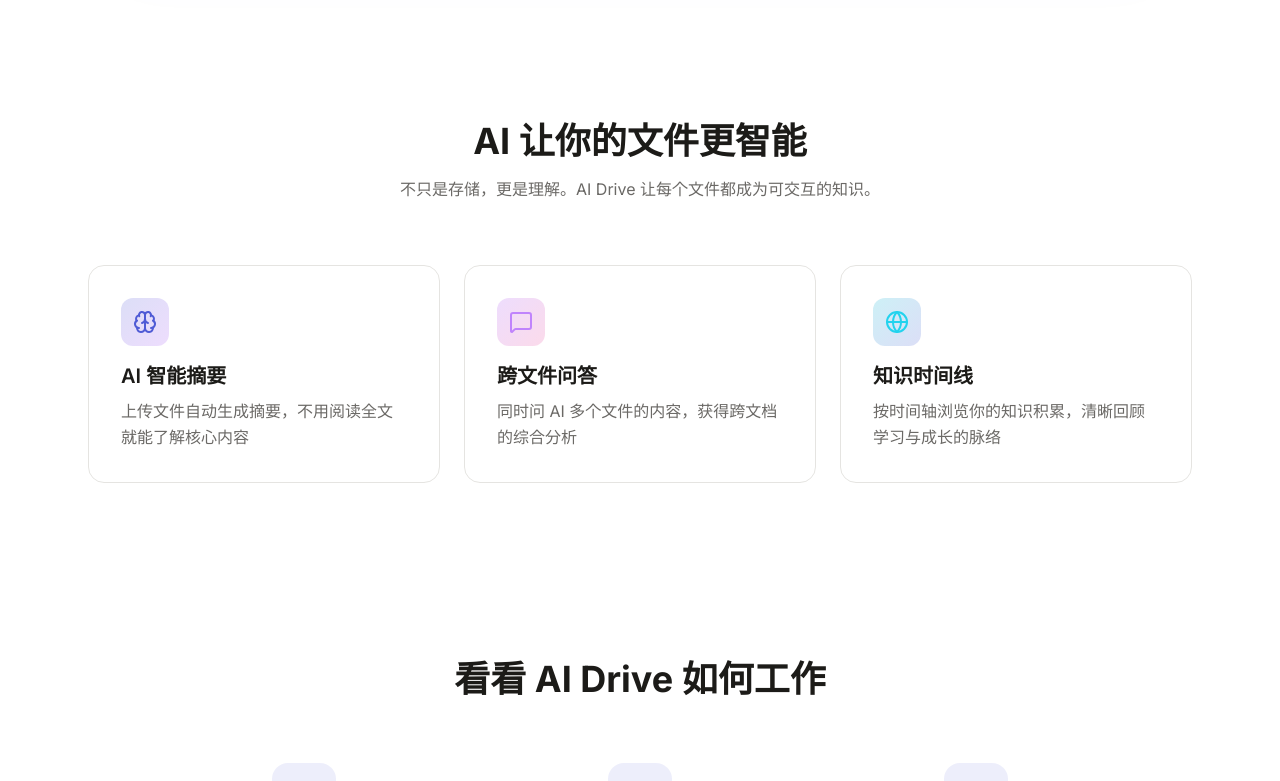
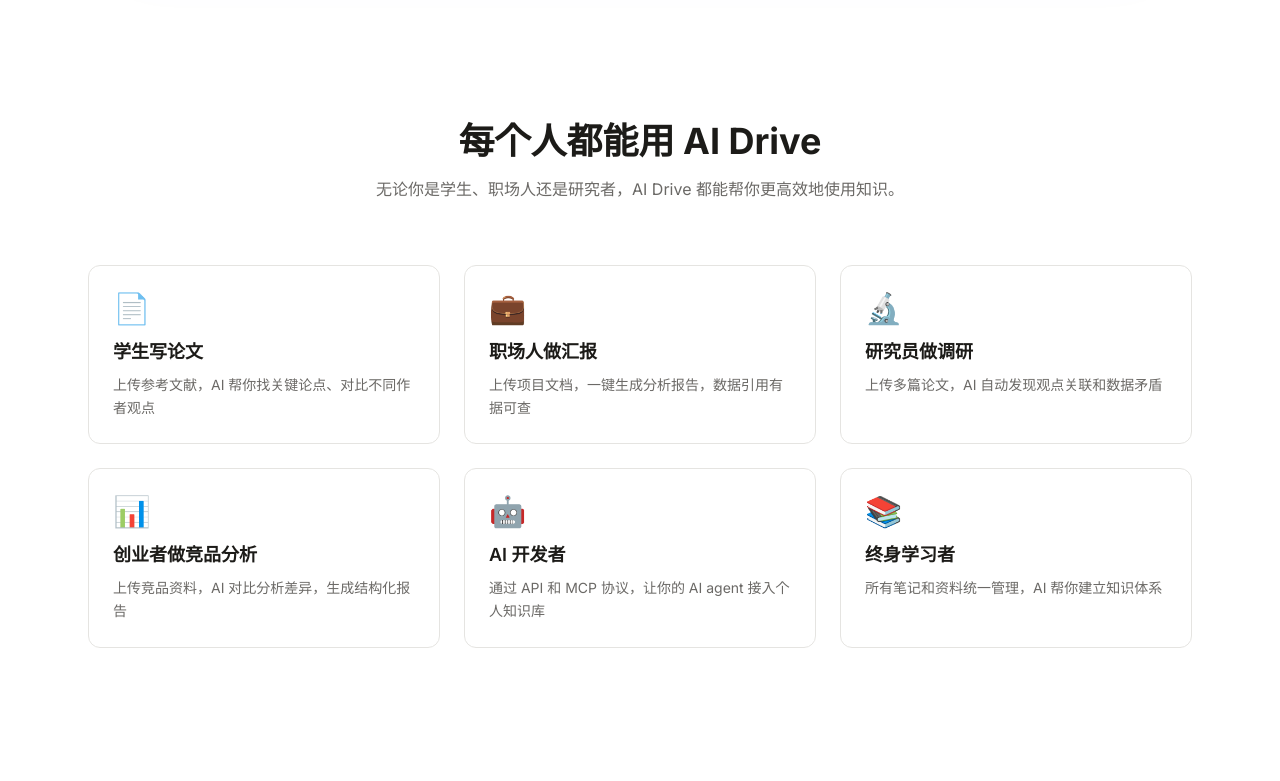
Before and after one commit to DriveMem/drivemem, a Next.js app in the folder apps/web/: page / in a window 1280 px wide. Shown: the part 1600-2381 px from the top of the page. Built offline with nearby package versions, Linux system fonts and the light colour scheme.

Commit message:
feat(web): file detail drawer with AI summary + actions

```diff
--- a/apps/web/src/app/page.tsx
+++ b/apps/web/src/app/page.tsx
@@ -9,12 +9,9 @@ import {
   MessageSquare,
   History,
   Command,
-  Brain,
-  Shield,
   Quote,
   ArrowRight,
   ChevronRight,
-  Globe,
 } from "lucide-react"
 
 function FadeIn({ children, className = "" }: { children: ReactNode; className?: string }) {
@@ -77,10 +74,10 @@ export default function LandingPage() {
       <section className="relative z-10 flex min-h-[90vh] flex-col items-center justify-center bg-gradient-to-b from-[#F4F5FD] to-white px-6 text-center">
         <FadeIn>
           <h1 className="mx-auto max-w-4xl text-5xl font-bold leading-tight tracking-tight sm:text-7xl">
-            让 AI 记住你的一切
+            你的 AI 知识助手
           </h1>
           <p className="mx-auto mt-6 max-w-2xl text-lg text-[#6B6966] sm:text-xl">
-            上传你的文档，AI 帮你记忆、理解、随时回答。你的个人 AI 知识库。
+            上传文件，AI 自动理解。随时提问，AI 用你的知识回答。
           </p>
           <div className="mt-10 flex flex-wrap justify-center gap-4">
             <Button asChild size="lg" className="h-12 px-8 text-base bg-[#4F5BD5] hover:bg-[#3D49C4] text-white">
@@ -114,33 +111,26 @@ export default function LandingPage() {
 
       {/* Value Cards section removed — AI Feature Showcase below is more specific */}
 
-      {/* ===== AI Feature Showcase ===== */}
+      {/* ===== Scenario Cards ===== */}
       <section id="features" className="relative z-10 mx-auto max-w-6xl px-6 py-24">
         <FadeIn>
-          <h2 className="text-center text-3xl font-bold sm:text-4xl">AI 让你的文件更智能</h2>
-          <p className="mx-auto mt-4 max-w-2xl text-center text-[#6B6966]">不只是存储，更是理解。AI Drive 让每个文件都成为可交互的知识。</p>
-          <div className="mt-16 grid gap-6 sm:grid-cols-3">
-            <div className="group rounded-2xl border border-[#E5E4E1] bg-white p-8 backdrop-blur transition hover:border-[#4F5BD5]/30 hover:bg-[#F8F7F5]">
-              <div className="flex h-12 w-12 items-center justify-center rounded-xl bg-gradient-to-br from-[#4F5BD5]/20 to-purple-500/20 mb-4">
-                <Brain className="h-6 w-6 text-[#4F5BD5]" />
+          <h2 className="text-center text-3xl font-bold sm:text-4xl">每个人都能用 AI Drive</h2>
+          <p className="mx-auto mt-4 max-w-2xl text-center text-[#6B6966]">无论你是学生、职场人还是研究者，AI Drive 都能帮你更高效地使用知识。</p>
+          <div className="mt-16 grid gap-6 sm:grid-cols-2 lg:grid-cols-3">
+            {[
+              { emoji: "📄", title: "学生写论文", desc: "上传参考文献，AI 帮你找关键论点、对比不同作者观点" },
+              { emoji: "💼", title: "职场人做汇报", desc: "上传项目文档，一键生成分析报告，数据引用有据可查" },
+              { emoji: "🔬", title: "研究员做调研", desc: "上传多篇论文，AI 自动发现观点关联和数据矛盾" },
+              { emoji: "📊", title: "创业者做竞品分析", desc: "上传竞品资料，AI 对比分析差异，生成结构化报告" },
+              { emoji: "🤖", title: "AI 开发者", desc: "通过 API 和 MCP 协议，让你的 AI agent 接入个人知识库" },
+              { emoji: "📚", title: "终身学习者", desc: "所有笔记和资料统一管理，AI 帮你建立知识体系" },
+            ].map((s) => (
+              <div key={s.title} className="rounded-xl border border-[#E5E4E1] bg-white p-6 transition hover:shadow-lg hover:shadow-black/5">
+                <span className="text-3xl">{s.emoji}</span>
+                <h3 className="mt-3 text-lg font-semibold">{s.title}</h3>
+                <p className="mt-2 text-sm text-[#6B6966] leading-relaxed">{s.desc}</p>
               </div>
-              <h3 className="text-xl font-semibold mb-2">AI 智能摘要</h3>
-              <p className="text-[#6B6966] leading-relaxed">上传文件自动生成摘要，不用阅读全文就能了解核心内容</p>
-            </div>
-            <div className="group rounded-2xl border border-[#E5E4E1] bg-white p-8 backdrop-blur transition hover:border-[#4F5BD5]/30 hover:bg-[#F8F7F5]">
-              <div className="flex h-12 w-12 items-center justify-center rounded-xl bg-gradient-to-br from-purple-500/20 to-pink-500/20 mb-4">
-                <MessageSquare className="h-6 w-6 text-purple-400" />
-              </div>
-              <h3 className="text-xl font-semibold mb-2">跨文件问答</h3>
-              <p className="text-[#6B6966] leading-relaxed">同时问 AI 多个文件的内容，获得跨文档的综合分析</p>
-            </div>
-            <div className="group rounded-2xl border border-[#E5E4E1] bg-white p-8 backdrop-blur transition hover:border-[#4F5BD5]/30 hover:bg-[#F8F7F5]">
-              <div className="flex h-12 w-12 items-center justify-center rounded-xl bg-gradient-to-br from-cyan-500/20 to-[#4F5BD5]/20 mb-4">
-                <Globe className="h-6 w-6 text-cyan-400" />
-              </div>
-              <h3 className="text-xl font-semibold mb-2">知识时间线</h3>
-              <p className="text-[#6B6966] leading-relaxed">按时间轴浏览你的知识积累，清晰回顾学习与成长的脉络</p>
-            </div>
+            ))}
           </div>
         </FadeIn>
       </section>
@@ -205,6 +195,13 @@ export default function LandingPage() {
         </FadeIn>
       </section>
 
+      {/* ===== Developer Section ===== */}
+      <div className="relative z-10 border-t border-[#E5E4E1] py-8 text-center">
+        <p className="text-sm text-[#6B6966]">
+          🔧 开发者？AI Drive 提供 <a href="/developers" className="text-[#4F5BD5] hover:underline">Open API</a> 和 <span className="text-[#4F5BD5]">MCP 协议</span>，让任何 AI agent 接入你的知识库
+        </p>
+      </div>
+
       {/* ===== Footer ===== */}
       <footer className="relative z-10 border-t border-[#E5E4E1] bg-[#F8F7F5] px-6 py-8 text-center text-sm text-[#6B6966]">
         © 2026 AI Drive · <Link href="/privacy" className="text-[#6B6966] hover:text-[#1C1B18] text-sm">隐私政策</Link> · <Link href="/terms" className="text-[#6B6966] hover:text-[#1C1B18] text-sm">使用条款</Link>
--- a/apps/web/src/components/file/file-list.tsx
+++ b/apps/web/src/components/file/file-list.tsx
@@ -3,9 +3,10 @@
 import { useState, useMemo, useCallback, useRef, useEffect } from "react"
 import { useRouter } from "next/navigation"
 import { useVirtualizer } from "@tanstack/react-virtual"
-import { FileText, Loader2, CheckCircle2, XCircle, ArrowUpDown, Upload, AlertCircle, FolderPlus, Folder, ChevronRight, MessageSquare, LayoutGrid, List, Download, Share2, MoreHorizontal, BotMessageSquare, Link2 } from "lucide-react"
+import { FileText, Loader2, CheckCircle2, XCircle, ArrowUpDown, Upload, AlertCircle, FolderPlus, Folder, ChevronRight, MessageSquare, LayoutGrid, List, Download, Share2, MoreHorizontal, BotMessageSquare, Link2, Info, X } from "lucide-react"
 import { Lightbulb } from "lucide-react"
 import { Tooltip, TooltipContent, TooltipProvider, TooltipTrigger } from "@/components/ui/tooltip"
+import Link from "next/link"
 import { cn } from "@/lib/utils"
 import { Button } from "@/components/ui/button"
 import { Checkbox } from "@/components/ui/checkbox"
@@ -124,6 +125,7 @@ export function FileList() {
   const [viewMode, setViewMode] = useState<"list" | "grid">("list")
   const [typeFilter, setTypeFilter] = useState<string>("all")
   const [dragOverFolderId, setDragOverFolderId] = useState<string | null>(null)
+  const [drawerFileId, setDrawerFileId] = useState<string | null>(null)
   const [shareDialogOpen, setShareDialogOpen] = useState(false)
   const [shareUrl, setShareUrl] = useState("")
   const [shareLoading, setShareLoading] = useState(false)
@@ -447,6 +449,13 @@ export function FileList() {
                     <Share2 className="h-3.5 w-3.5 text-muted-foreground" />
                   </button>
                   <button
+                    onClick={(e) => { e.stopPropagation(); setDrawerFileId(file.id) }}
+                    className="h-7 w-7 rounded-md hover:bg-accent flex items-center justify-center"
+                    title="文件详情"
+                  >
+                    <Info className="h-3.5 w-3.5 text-muted-foreground" />
+                  </button>
+                  <button
                     onClick={(e) => { e.stopPropagation(); e.preventDefault(); setContextMenu({ fileId: file.id, x: e.clientX, y: e.clientY }) }}
                     className="h-7 w-7 rounded-md hover:bg-accent flex items-center justify-center"
                     title="更多"
@@ -649,6 +658,69 @@ export function FileList() {
         </DialogContent>
       </Dialog>
 
+      {/* File Detail Drawer Backdrop */}
+      {drawerFileId && (
+        <div className="fixed inset-0 z-40 bg-black/20" onClick={() => setDrawerFileId(null)} />
+      )}
+      {/* File Detail Drawer */}
+      {(() => {
+        const drawerFile = rawFiles?.find((f: any) => f.id === drawerFileId)
+        if (!drawerFile) return null
+        return (
+          <div className="fixed inset-y-0 right-0 z-50 w-[400px] border-l bg-background shadow-xl">
+            <div className="flex items-center justify-between border-b px-4 py-3">
+              <h3 className="text-sm font-semibold">文件详情</h3>
+              <button onClick={() => setDrawerFileId(null)} className="h-8 w-8 rounded-md hover:bg-accent flex items-center justify-center">
+                <X className="h-4 w-4" />
+              </button>
+            </div>
+            <div className="overflow-auto p-4 space-y-4" style={{ height: "calc(100vh - 56px)" }}>
+              <div className="flex justify-center py-4">
+                <TypeIcon type={drawerFile.type} name={drawerFile.name} className="h-16 w-16" />
+              </div>
+              <h2 className="text-lg font-semibold text-center">{drawerFile.name}</h2>
+              {drawerFile.summary && (
+                <div className="rounded-lg border p-3">
+                  <p className="text-xs font-medium text-muted-foreground mb-1">🧠 AI 摘要</p>
+                  <p className="text-sm">{drawerFile.summary}</p>
+                </div>
+              )}
+              <div className="rounded-lg border p-3 space-y-2">
+                <p className="text-xs font-medium text-muted-foreground mb-1">📋 文件信息</p>
+                <div className="flex justify-between text-sm">
+                  <span className="text-muted-foreground">大小</span>
+                  <span>{fmtSize(drawerFile.size)}</span>
+                </div>
+                <div className="flex justify-between text-sm">
+                  <span className="text-muted-foreground">类型</span>
+                  <span>{drawerFile.type}</span>
+                </div>
+                <div className="flex justify-between text-sm">
+                  <span className="text-muted-foreground">上传时间</span>
+                  <span>{new Date(drawerFile.createdAt).toLocaleDateString("zh-CN")}</span>
+                </div>
+                <div className="flex justify-between text-sm">
+                  <span className="text-muted-foreground">状态</span>
+                  <span>{drawerFile.status === "indexed" ? "✅ 已索引" : drawerFile.status}</span>
+                </div>
+              </div>
+              <Link
+                href={`/chat?fileIds=${drawerFile.id}`}
+                className="flex items-center justify-center gap-2 w-full rounded-lg bg-[#4F5BD5] hover:bg-[#3D49C4] text-white py-2.5 text-sm transition"
+              >
+                💬 问 AI 关于这个文件
+              </Link>
+              <Link
+                href={`/files/${drawerFile.id}/preview`}
+                className="flex items-center justify-center gap-2 w-full rounded-lg border hover:bg-accent py-2.5 text-sm transition"
+              >
+                👁️ 预览文件
+              </Link>
+            </div>
+          </div>
+        )
+      })()}
+
       {/* Move Dialog */}
       <Dialog open={!!moveTarget} onOpenChange={(open) => { if (!open) setMoveTarget(null) }}>
         <DialogContent>
```
